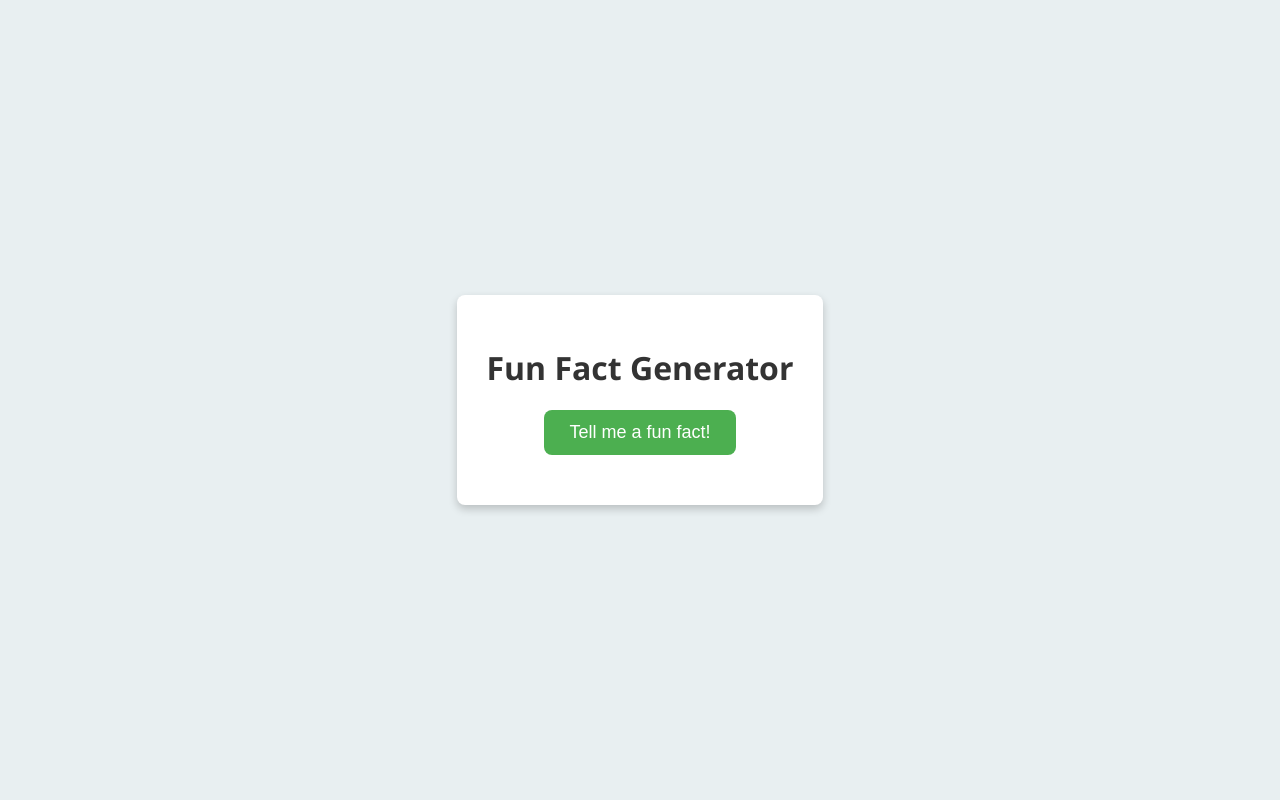
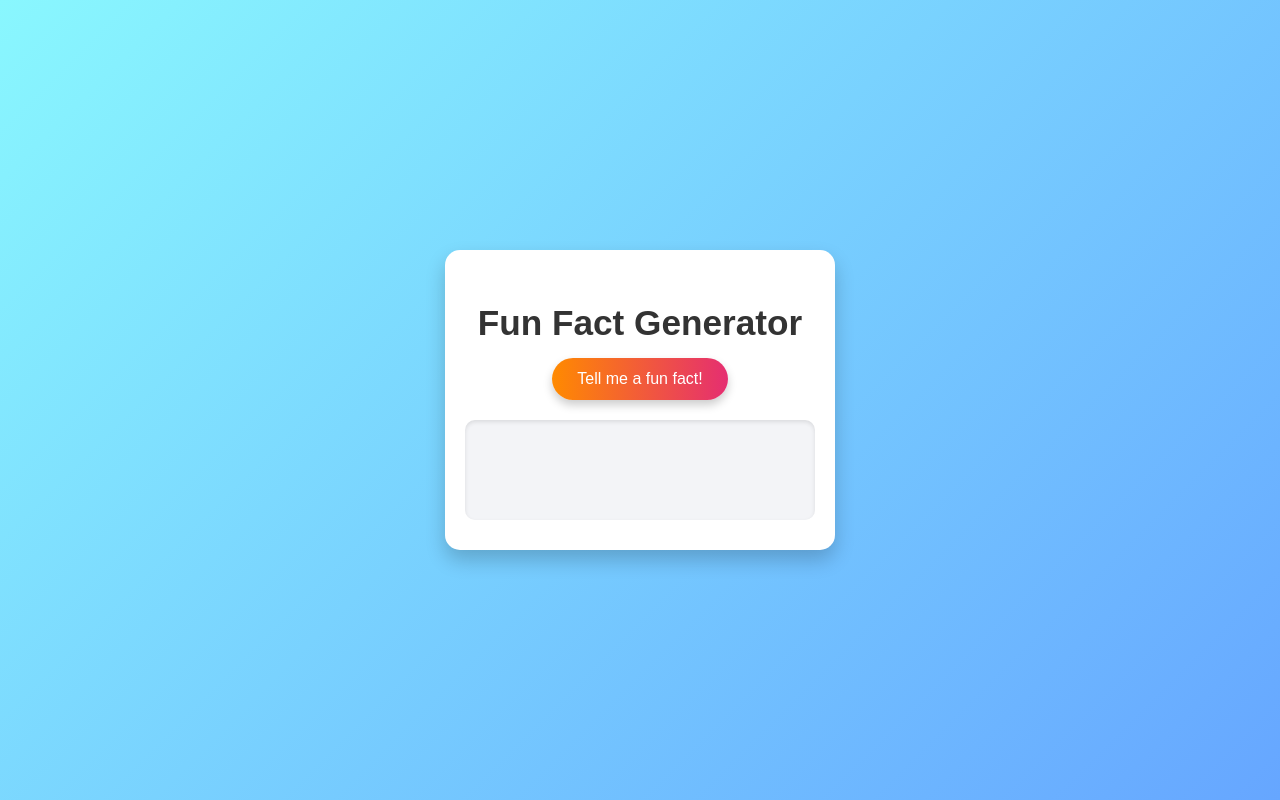
Before and after one commit to Mufaris32/Fun-Facts, a plain HTML site: page index.html in a window 1280 px wide. Drawn offline with Linux system fonts and the light colour scheme.

Commit message:
Update Style.css

```diff
--- a/Style.css
+++ b/Style.css
@@ -1,43 +1,77 @@
+/* General Reset */
 body {
-    font-family: 'Segoe UI', Tahoma, Geneva, Verdana, sans-serif;
+    margin: 0;
+    font-family: 'Poppins', sans-serif;
     display: flex;
     justify-content: center;
     align-items: center;
     height: 100vh;
-    background-color: #e8eff1;
-    margin: 0;
-    color: #333;
+    background: linear-gradient(135deg, #89f7fe, #66a6ff);
+    color: #fff;
 }
 
+/* Container styling */
 .container {
     text-align: center;
-    padding: 30px;
-    border-radius: 8px;
-    background-color: #ffffff;
-    box-shadow: 0 4px 8px rgba(0,0,0,0.2);
-    transition: transform 0.3s ease-in-out;
+    background: #ffffff;
+    padding: 30px 20px;
+    border-radius: 15px;
+    box-shadow: 0px 10px 20px rgba(0, 0, 0, 0.2);
+    width: 350px;
+    animation: fadeIn 1s ease-in-out;
 }
 
-button {
-    padding: 12px 25px;
-    font-size: 18px;
-    cursor: pointer;
-    background-color: #4CAF50;
-    color: white;
-    border: none;
-    border-radius: 8px;
-    outline: none;
-    transition: background-color 0.3s, transform 0.3s;
+/* Heading styling */
+h1 {
+    font-size: 2.2rem;
+    color: #333;
+    margin-bottom: 15px;
+    font-weight: bold;
 }
 
-button:hover, button:focus {
-    background-color: #45a049;
-    transform: scale(1.05);
+/* Button styling */
+button {
+    background: linear-gradient(90deg, #ff8a00, #e52e71);
+    color: #fff;
+    padding: 12px 25px;
+    border: none;
+    border-radius: 30px;
+    font-size: 1rem;
+    cursor: pointer;
+    box-shadow: 0px 5px 10px rgba(0, 0, 0, 0.2);
+    transition: all 0.3s ease;
 }
 
+button:hover {
+    transform: translateY(-2px);
+    box-shadow: 0px 8px 15px rgba(0, 0, 0, 0.3);
+}
+
+/* Fact display box */
 #factDisplay {
     margin-top: 20px;
-    font-size: 20px;
-    opacity: 0;
-    transition: opacity 2s;
+    font-size: 1.2rem;
+    color: #555;
+    padding: 20px;
+    border-radius: 10px;
+    background: #f3f4f7;
+    box-shadow: inset 0px 2px 4px rgba(0, 0, 0, 0.1);
+    min-height: 60px;
+    display: flex;
+    align-items: center;
+    justify-content: center;
+    text-align: center;
+    animation: fadeIn 0.5s ease;
 }
+
+/* Keyframes for animation */
+@keyframes fadeIn {
+    from {
+        opacity: 0;
+        transform: scale(0.95);
+    }
+    to {
+        opacity: 1;
+        transform: scale(1);
+    }
+}
```
